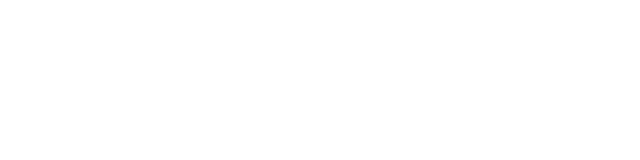
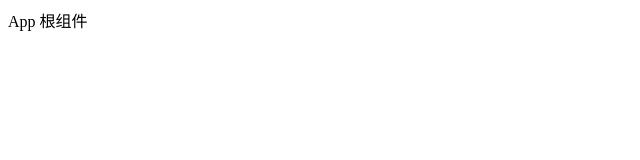
Before and after one commit to w1146869587/vue_shop, a Vue app: page / in a window 1280 px wide. Shown: the top 160 px of the page, without its empty margins (0-640 px from the left). Built offline with nearby package versions, Linux system fonts and the light colour scheme.

Commit message:
'app根组件'

```diff
--- a/src/App.vue
+++ b/src/App.vue
@@ -1,6 +1,6 @@
 <template>
   <div id="app">
-
+      App 根组件
   </div>
 </template>
 
```
